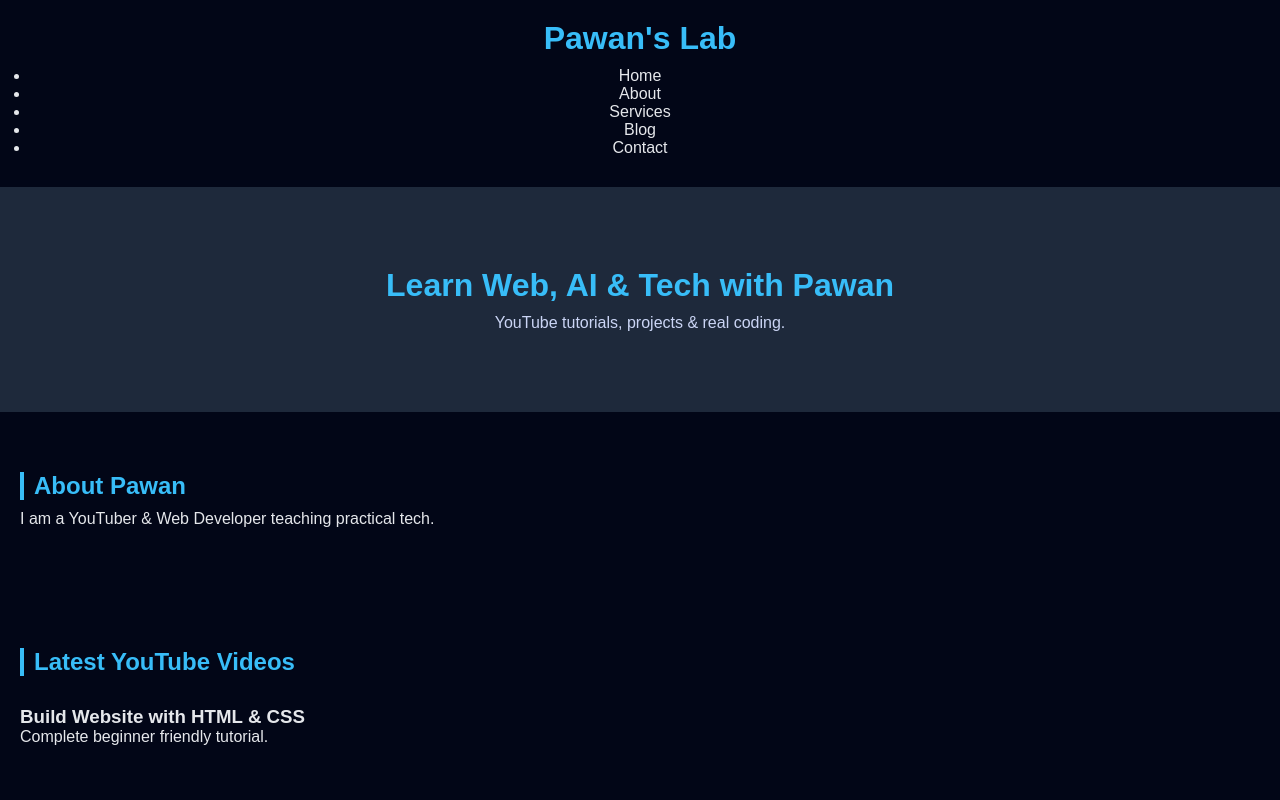
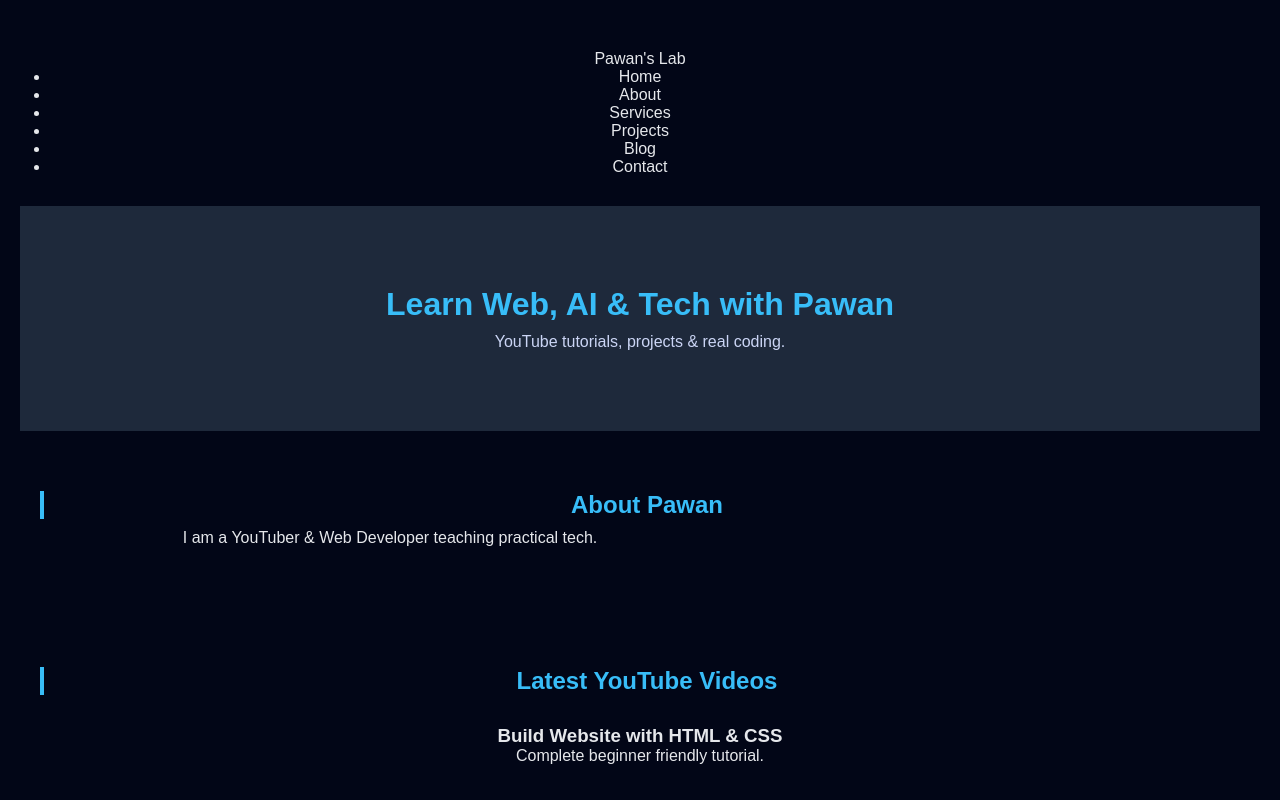
Before and after one commit to pawansinghgoraya/my-first-repository, a plain HTML site: page index.html in a window 1280 px wide. Shown: the top 800 px of the page. Drawn offline with Linux system fonts and the light colour scheme; a script that the page names is missing.

Commit message:
Refactor HTML structure and navigation elements

```diff
--- a/index.html
+++ b/index.html
@@ -11,19 +11,24 @@
 <body>
 
 <header>
-  <h1>Pawan's Lab</h1>
-
-  <nav>
-    <ul>
+  <header class="site-header">
+  <nav class="main-nav" aria-label="Main Navigation">
+  <div class="logo">
+  <a href="index.html">Pawan's Lab</a>
+</div>
+<ul class="nav-links">
   <li><a href="index.html">Home</a></li>
-      <li><a href="About.htm">About</a></li>
+  <li><a href="about.html">About</a></li>
   <li><a href="services.html">Services</a></li>
+  <li><a href="projects.html">Projects</a></li>
   <li><a href="blog.html">Blog</a></li>
   <li><a href="contact.html">Contact</a></li>
 </ul>
+
 </nav>
 
 </header>
+
 
 <main>
 
```
Lines whose indentation alone changed are shown as unchanged.
